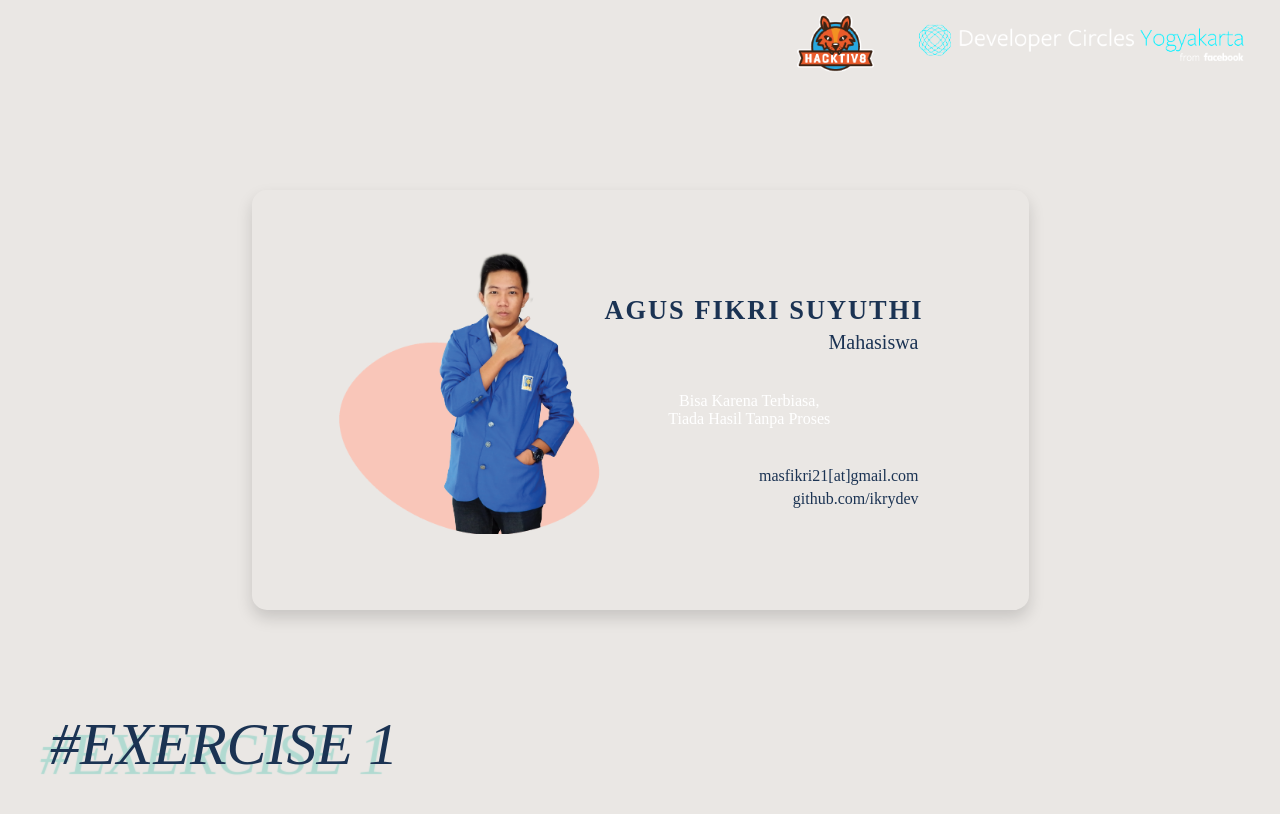
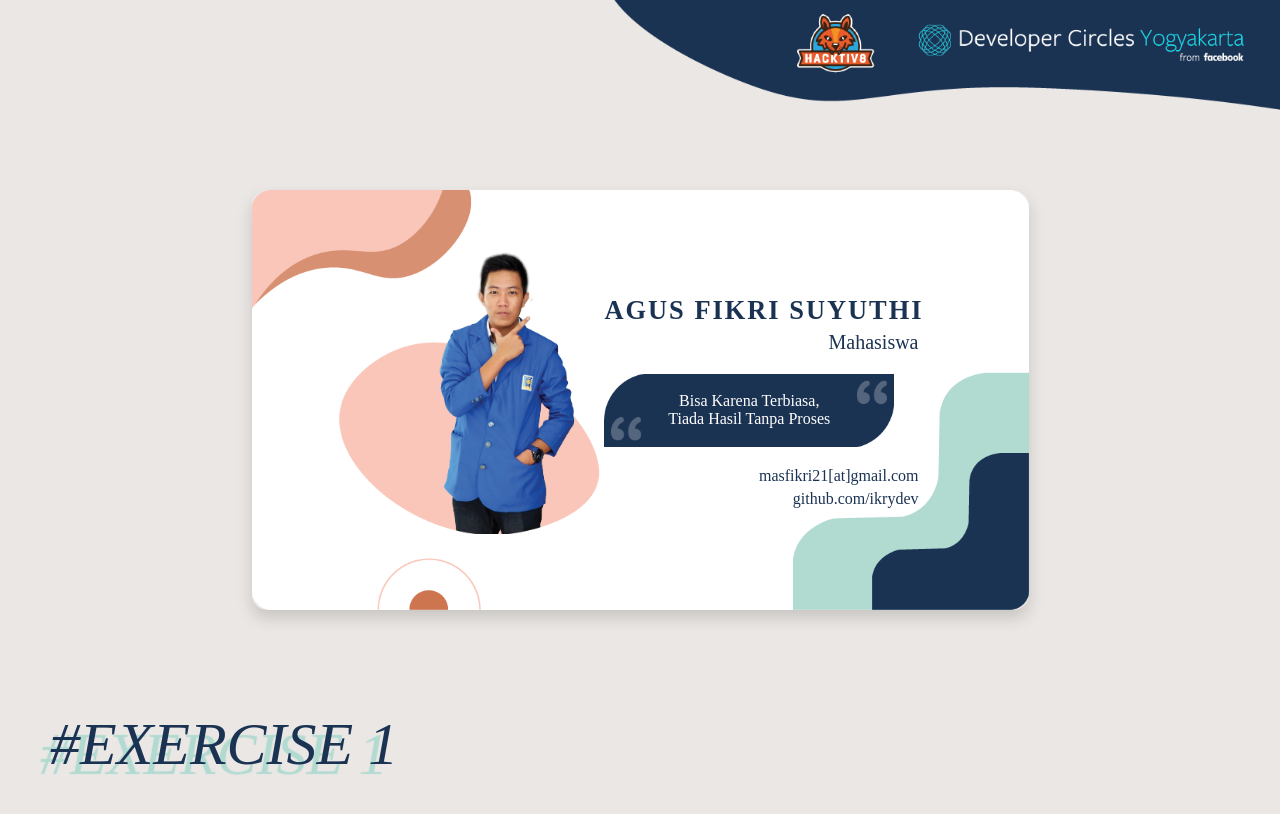
Before and after one commit to ikrydev/Exercise-1, a plain HTML site: page index.html in a window 1280 px wide. Drawn offline with Linux system fonts and the light colour scheme; the site is published under a folder, as on GitHub Pages, so addresses that start at the root find nothing.

Commit message:
Fixing Images

```diff
--- a/css/style.css
+++ b/css/style.css
@@ -11,7 +11,7 @@ body {
 }
 
 .header {
-    background: url(/img/bg-header.png);
+    background: url(../img/bg-header.png);
     background-size: cover;
     background-position: top right;
     background-repeat: no-repeat;
@@ -29,7 +29,7 @@ body {
 .box {
     position: relative;
     margin: 0 auto;
-    background: url(/img/bg-box.png);
+    background: url(../img/bg-box.png);
     background-repeat: no-repeat;
     background-size: cover;
     background-position: center center;
@@ -79,7 +79,7 @@ body {
 
 .right .quotes {
     position: relative;
-    background: url(/img/bg-quotes.png);
+    background: url(../img/bg-quotes.png);
     background-size: cover;
     background-position: center;
     background-repeat: no-repeat;
```
